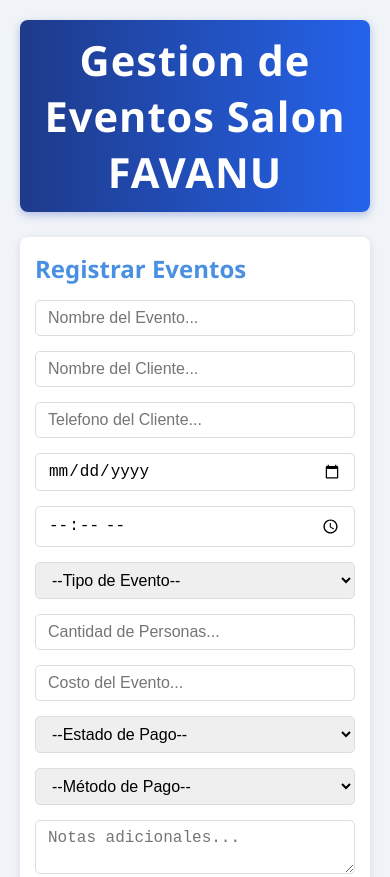
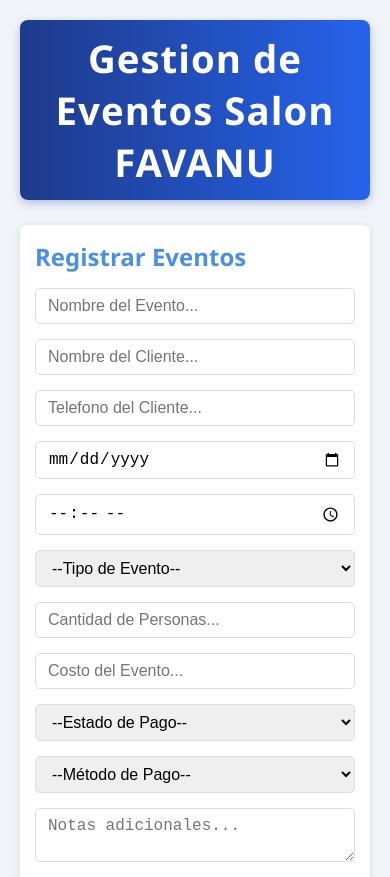
Before and after one commit to xjosephx11/eventos-favanu, a plain HTML site: page index.html in a window 390 px wide. Shown: the top 877 px of the page. Drawn offline with nearby package versions, Linux system fonts and the light colour scheme.

Commit message:
correcion para responsive mobil

```diff
--- a/css/style.css
+++ b/css/style.css
@@ -22,13 +22,14 @@ header {
   border-radius: 8px;
   margin-bottom: 25px;
   font-weight: 700;
-  font-size: 1.6rem;
+  font-size: 1.4rem;
   letter-spacing: 1px;
 }
 
 /* Contenedor principal */
 .contenedor {
   display: flex;
+  flex-wrap: wrap;
   gap: 30px;
   max-width: 1200px;
   margin: 0 auto;
@@ -41,6 +42,7 @@ header {
   padding: 20px;
   border-radius: 8px;
   box-shadow: 0 2px 8px rgb(0 0 0 / 0.1);
+  min-width: 300px;
 }
 
 .formulario h2 {
@@ -86,6 +88,7 @@ header {
   padding: 20px;
   border-radius: 8px;
   box-shadow: 0 2px 8px rgb(0 0 0 / 0.1);
+  min-width: 300px;
 }
 
 .listado h2 {
@@ -212,8 +215,8 @@ footer {
   }
 
   header {
-    font-size: 1.3rem;
-    padding: 12px 10px;
+    font-size: 1.2rem;
+    padding: 12px;
   }
 
   .formulario, .listado {
```
